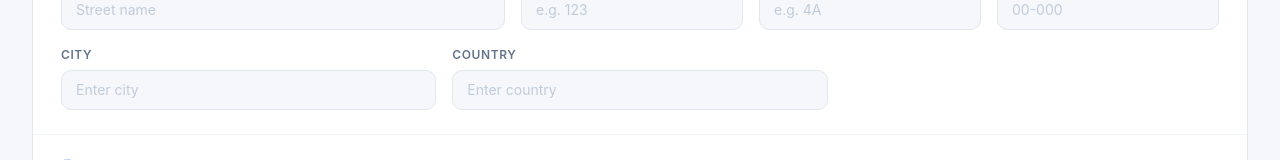
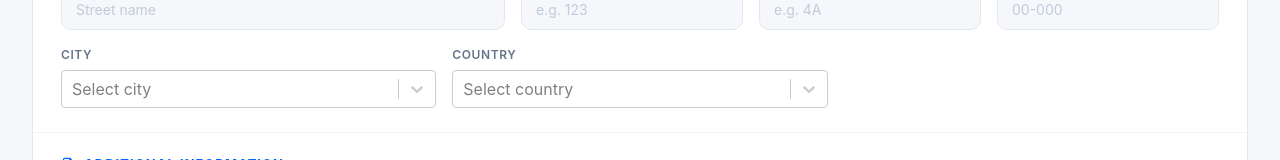
Before and after one commit to RockPiryt/EnerLink, a React (Create React App) app in the folder frontend/: page /customers/new in a window 1280 px wide. Shown: the part 556-716 px from the top of the page. Built offline with nearby package versions, Linux system fonts and the light colour scheme; no server answers.

Commit message:
Customer form city and country list

```diff
--- a/frontend/package.json
+++ b/frontend/package.json
@@ -26,9 +26,10 @@
     "react-dom": "^19.2.0",
     "react-router-dom": "^7.9.5",
     "react-scripts": "5.0.1",
+    "react-select": "^5.10.2",
     "typescript": "^4.9.5",
-    "web-vitals": "^2.1.4"
-    ,"xlsx": "^0.18.5"
+    "web-vitals": "^2.1.4",
+    "xlsx": "^0.18.5"
   },
   "scripts": {
     "start": "react-scripts start",
--- /dev/null
+++ b/frontend/src/components/common/AutocompleteSelect.tsx
@@ -0,0 +1,42 @@
+import React from 'react';
+import Select from 'react-select';
+
+export interface OptionType {
+  value: string;
+  label: string;
+}
+
+interface AutocompleteSelectProps {
+  options: OptionType[];
+  value: OptionType | null;
+  onChange: (option: OptionType | null) => void;
+  placeholder?: string;
+  isDisabled?: boolean;
+  isClearable?: boolean;
+  onInputChange?: (value: string, action: any) => void;
+}
+
+const AutocompleteSelect: React.FC<AutocompleteSelectProps> = ({
+  options,
+  value,
+  onChange,
+  placeholder,
+  isDisabled = false,
+  isClearable = true,
+  onInputChange,
+}) => {
+  return (
+    <Select
+      options={options}
+      value={value}
+      onChange={onChange}
+      placeholder={placeholder}
+      isDisabled={isDisabled}
+      isClearable={isClearable}
+      onInputChange={onInputChange}
+      styles={{ menu: base => ({ ...base, zIndex: 9999 }) }}
+    />
+  );
+};
+
+export default AutocompleteSelect;
--- a/frontend/src/components/customer/CustomerForm.tsx
+++ b/frontend/src/components/customer/CustomerForm.tsx
@@ -2,6 +2,7 @@ import React, { useState } from 'react';
 import { lookupNip, GusCompanyData } from '../../services/gusService';
 import { getCountries, Country } from '../../services/countryService';
 import { getCities, City } from '../../services/cityService';
+import AutocompleteSelect, { OptionType } from '../common/AutocompleteSelect';
 import { useNavigate } from 'react-router-dom';
 import './Customer.css';
 
@@ -59,6 +60,56 @@ const CustomerForm: React.FC = () => {
     const [gusLoading, setGusLoading] = useState(false);
     const [gusError, setGusError] = useState<string | null>(null);
     const [validationError, setValidationError] = useState<string | null>(null);
+    const [countryOptions, setCountryOptions] = useState<OptionType[]>([]);
+    const [cityOptions, setCityOptions] = useState<OptionType[]>([]);
+    const [selectedCountry, setSelectedCountry] = useState<OptionType | null>(null);
+    const [selectedCity, setSelectedCity] = useState<OptionType | null>(null);
+            // Fetch country options on mount
+            React.useEffect(() => {
+                getCountries().then(countries => {
+                    const opts = countries.map(c => ({ value: c.name, label: c.name }));
+                    setCountryOptions(opts);
+                });
+            }, []);
+
+            // Dynamic city autocomplete: fetch cities as user types
+            const handleCityInputChange = (inputValue: string) => {
+                console.log('City input:', inputValue);
+                if (inputValue && inputValue.length >= 2) {
+                    const params = { name: inputValue, postal_code: form.address?.postal_code };
+                    console.log('Calling getCities with params:', params);
+                    getCities(params).then((cities: any) => {
+                        console.log('getCities response:', cities);
+                        // Support both array and paginated object with items
+                        let cityArr: any[] = Array.isArray(cities)
+                            ? cities
+                            : (cities && typeof cities === 'object' && Array.isArray((cities as any).items))
+                                ? (cities as any).items
+                                : [];
+                        setCityOptions(cityArr.map((city: any) => ({ value: city.name, label: city.name })));
+                    }).catch(err => {
+                        console.error('getCities error:', err);
+                        setCityOptions([]);
+                    });
+                } else {
+                    setCityOptions([]);
+                }
+            };
+
+            // Keep selectedCity and form.address.city in sync
+            React.useEffect(() => {
+                if (selectedCity?.value !== form.address?.city) {
+                    setForm(f => ({ ...f, address: { ...f.address, city: selectedCity?.value || '' } }));
+                }
+            }, [selectedCity]);
+
+            // Keep selectedCountry and form.address.country in sync
+            React.useEffect(() => {
+                if (selectedCountry?.value !== form.address?.country) {
+                    setForm(f => ({ ...f, address: { ...f.address, country: selectedCountry?.value || '' } }));
+                }
+            }, [selectedCountry]);
+        // Removed AutocompleteSelect effects
     const navigate = useNavigate();
     const [success, setSuccess] = useState<string | null>(null);
     const [error, setError] = useState<string | null>(null);
@@ -69,6 +120,9 @@ const CustomerForm: React.FC = () => {
         if (name.startsWith('address.')) {
             const addrField = name.replace('address.', '');
             setForm({ ...form, address: { ...form.address, [addrField]: value } });
+            if (addrField === 'postal_code') {
+                setSelectedCity(null); // Reset city selection if postal code changes
+            }
         } else {
             setForm({ ...form, [name]: value });
         }
@@ -177,6 +231,8 @@ const CustomerForm: React.FC = () => {
                     country: country || f.address?.country,
                 }
             }));
+            setSelectedCity(city ? { value: city, label: city } : null);
+            setSelectedCountry(country ? { value: country, label: country } : null);
         } catch (err: any) {
             setGusError(err.response?.data?.error || 'GUS lookup failed');
         } finally {
@@ -356,24 +412,25 @@ const CustomerForm: React.FC = () => {
                             <div className="cm-form-grid cm-form-grid-3">
                                 <div className="cm-form-group">
                                     <label className="cm-form-label">City</label>
-                                    <input
-                                        className="cm-form-input"
-                                        type="text"
-                                        name="address.city"
-                                        value={form.address?.city || ''}
-                                        onChange={handleChange}
-                                        placeholder="Enter city"
+                                    <AutocompleteSelect
+                                        options={cityOptions}
+                                        value={selectedCity}
+                                        onChange={option => setSelectedCity(option)}
+                                        placeholder="Select city"
+                                        isClearable
+                                        onInputChange={(inputValue, actionMeta) => {
+                                            if (actionMeta.action === 'input-change') handleCityInputChange(inputValue);
+                                        }}
                                     />
                                 </div>
                                 <div className="cm-form-group">
                                     <label className="cm-form-label">Country</label>
-                                    <input
-                                        className="cm-form-input"
-                                        type="text"
-                                        name="address.country"
-                                        value={form.address?.country || ''}
-                                        onChange={handleChange}
-                                        placeholder="Enter country"
+                                    <AutocompleteSelect
+                                        options={countryOptions}
+                                        value={selectedCountry}
+                                        onChange={option => setSelectedCountry(option)}
+                                        placeholder="Select country"
+                                        isClearable
                                     />
                                 </div>
                             </div>
```
Also changed, not shown: 1 other file (tests, documents, lock files or other folders).
